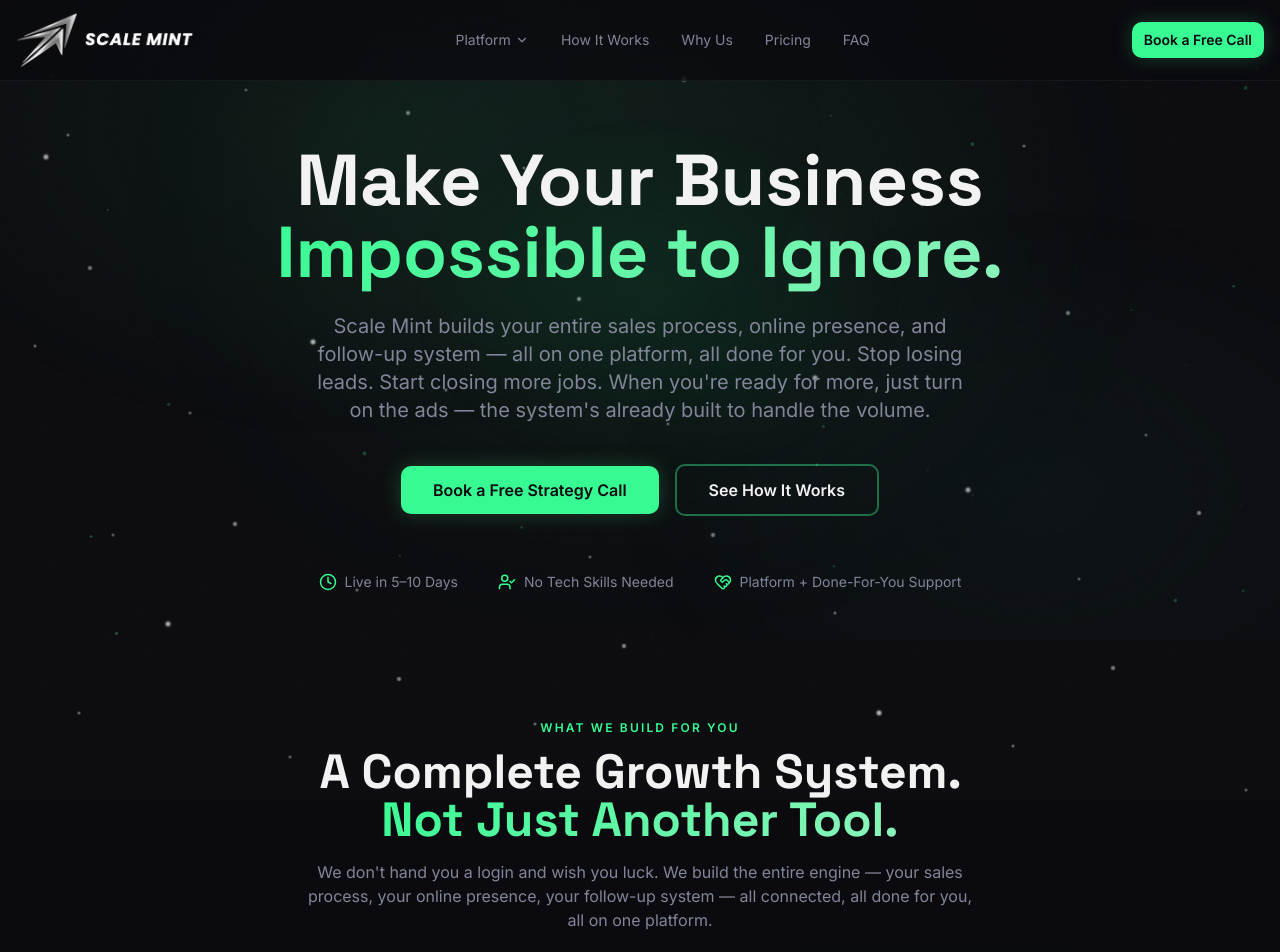
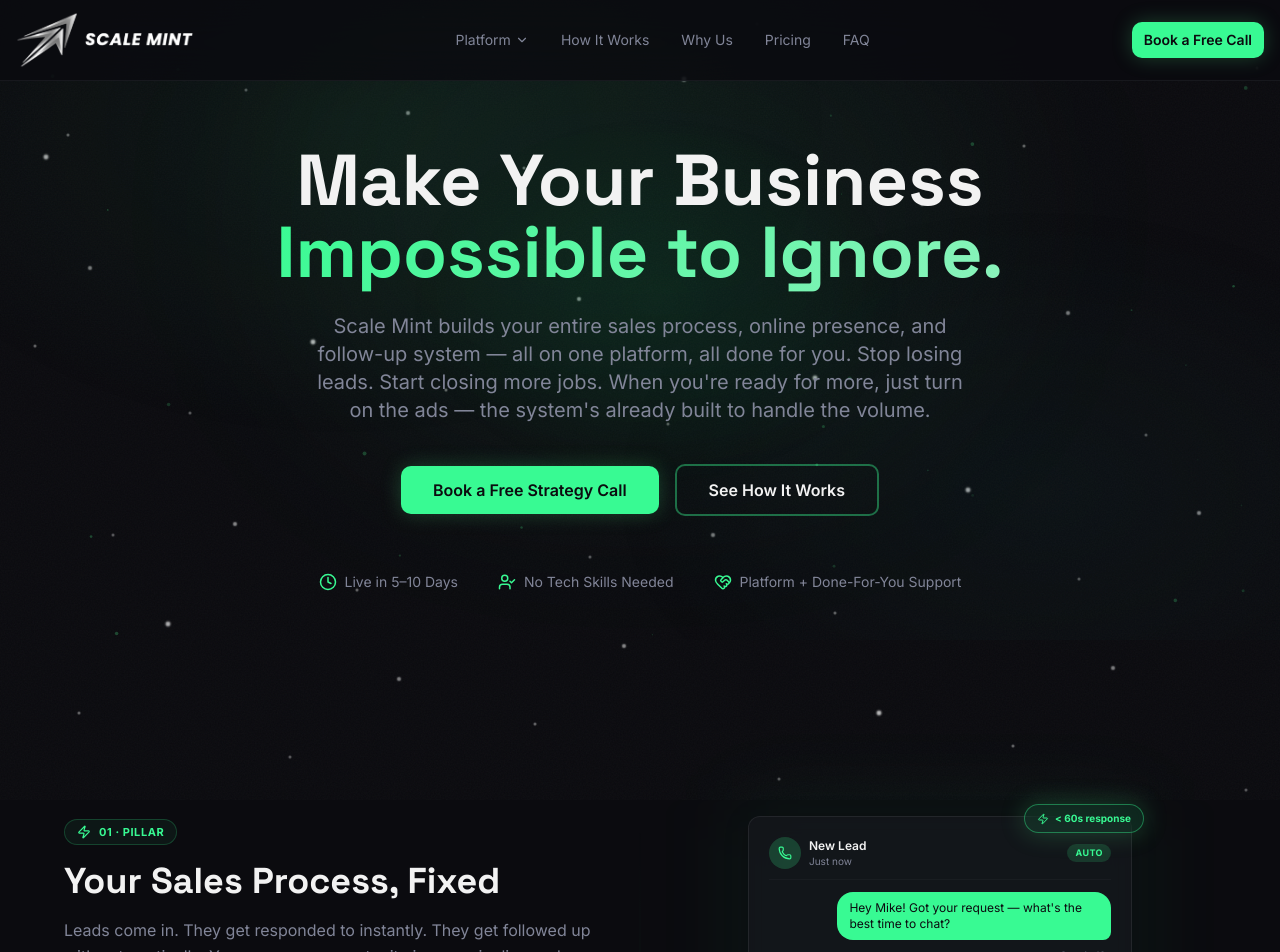
Before and after one commit to jcdammert/scale-mint, a Next.js app: page / in a window 1280 px wide. Shown: the top 952 px of the page. Built offline with nearby package versions, Linux system fonts and the light colour scheme.

Commit message:
Remove 'A Complete Growth System' heading from homepage services section
Co-Authored-By: Claude Opus 4.6 <noreply@anthropic.com>

```diff
--- a/src/components/ServicesSection.tsx
+++ b/src/components/ServicesSection.tsx
@@ -317,27 +317,8 @@ const ServicesSection = () => {
   return (
     <section id="services" className="px-4 py-10 md:py-20">
       <div className="container mx-auto">
-        {/* Section heading */}
-        <motion.div
-          initial={isMobile ? false : { opacity: 0, y: 20 }}
-          whileInView={{ opacity: 1, y: 0 }}
-          viewport={{ once: true }}
-          className="mx-auto max-w-2xl text-center"
-        >
-          <p className="text-xs font-semibold uppercase tracking-[0.18em] text-primary mb-3">
-            What We Build For You
-          </p>
-          <h2 className="font-heading text-3xl font-bold text-foreground md:text-4xl lg:text-5xl">
-            A Complete Growth System.{" "}
-            <span className="text-gradient">Not Just Another Tool.</span>
-          </h2>
-          <p className="mt-4 text-muted-foreground">
-            We don&apos;t hand you a login and wish you luck. We build the entire engine — your sales process, your online presence, your follow-up system — all connected, all done for you, all on one platform.
-          </p>
-        </motion.div>
-
         {/* 4 Pillars — alternating zigzag */}
-        <div className="relative mt-14 md:mt-20 max-w-6xl mx-auto space-y-14 md:space-y-24">
+        <div className="relative max-w-6xl mx-auto space-y-14 md:space-y-24">
           {/* Vertical line on desktop */}
           <div className="pointer-events-none absolute left-1/2 top-0 bottom-0 hidden w-px -translate-x-1/2 bg-gradient-to-b from-transparent via-primary/15 to-transparent md:block" />
 
```
